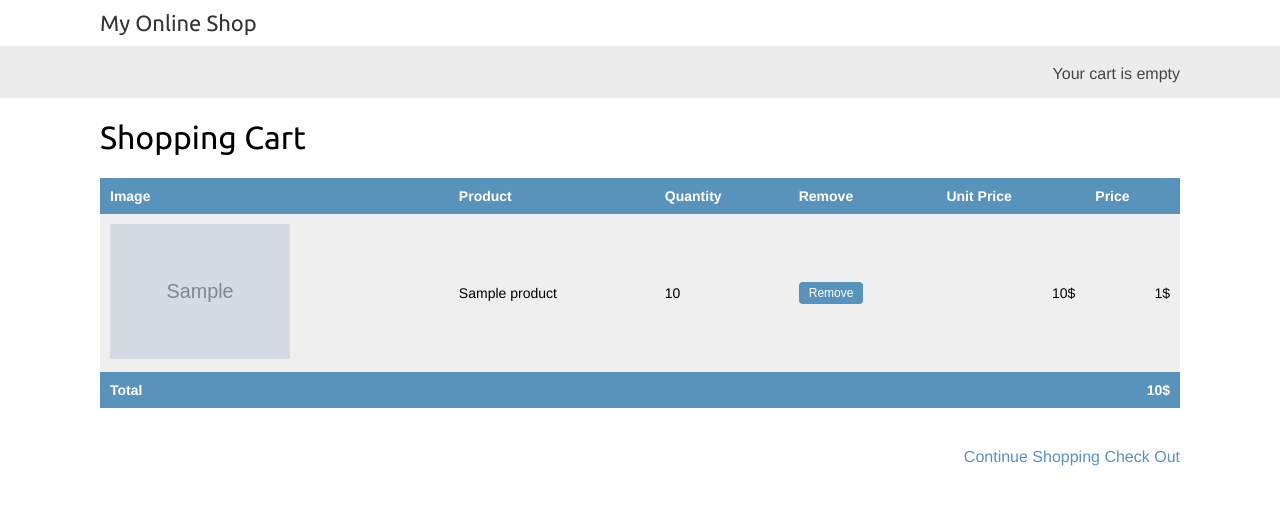
After one commit to norbek2101/e-com, a Django app: template cart/templates/cart/detail.html in a window 1280 px wide. The commit adds this page. Shown: the top 505 px of the page. Run offline with Django 4.2, Linux system fonts and the light colour scheme; the template is opened without the code that fills it: most values are stand-ins (such as "Sample title", 1, 10 or a date in 2020); grey boxes marked "Sample" are stand-in pictures.

Commit message:
cart-detail

```diff
--- a/cart/cart.py
+++ b/cart/cart.py
@@ -15,7 +15,7 @@ class  Cart(object):
     def add(self, product, quantity=1, override_quantity=False):
         product_id = str(product.product.id)
         if product_id not in self.cart:
-            self.cart[product_id]={'quantity': 0, 'price': srt(product.price)}
+            self.cart[product_id]={'quantity': 0, 'price': str(product.price)}
 
         if override_quantity:
             self.cart[product_id]['quantity'] = quantity
--- /dev/null
+++ b/cart/templates/cart/detail.html
@@ -0,0 +1,57 @@
+{% extends 'onlineshop/base.html' %}
+{% load static %}
+
+
+
+{% block title %}
+    Shopping Cart
+{% endblock title %}
+
+
+
+{% block content %}
+    <h1>Shopping Cart</h1>
+    <table class="cart">
+        <thead>
+            <tr>
+                <th>Image</th>
+                <th>Product</th>
+                <th>Quantity</th>
+                <th>Remove</th>
+                <th>Unit Price</th>
+                <th>Price</th>
+            </tr>
+        </thead>
+        <tbody>
+
+            {% for item in cart %}
+                {% with product=item.product %}
+                    <tr>
+                        <td>
+                            <a href=""><img src="{% if product.image %}{{ product.image.url }}{% else %}{% static 'img/default_pr.jpg' %}{% endif %}"></a>
+                        </td>
+                        <td>{{ product.name }}</td>
+                        <td>{{ item.quantity }}</td>
+                        <td>
+                            <form action="{% url 'cart:cart_remove' product.id %}">
+                                <input type="submit" value="Remove">
+                            </form>
+                        </td>
+                        <td class="num">{{ item.price }}$</td>
+                        <td class="num">{{ item.total_price }}$</td>
+
+                    </tr>
+                {% endwith %}
+            {% endfor %}
+            <tr class="total">
+                <td>Total</td>
+                <td colspan=4></td>
+                <td class="num">{{ cart.get_total_price }}$</td>
+            </tr>
+        </tbody>
+    </table>
+    <p class="text-right">
+        <a href="{% url 'onlineshop:product_list' %}" class="buttonlight">Continue Shopping</a>
+        <a href="#">Check Out</a>
+    </p>
+{% endblock content %}
--- /dev/null
+++ b/cart/urls.py
@@ -0,0 +1,13 @@
+from django.urls import path
+
+from .views import *
+
+
+app_name = 'cart'
+
+urlpatterns = [
+    path('', cart_detail, name='cart_detail'),
+    path('add/<int:product_id>/', cart_add, name='cart_add',),
+    path('remove/<int:product_id>/', cart_remove, name='cart_remove',),
+
+]
--- a/config/urls.py
+++ b/config/urls.py
@@ -21,5 +21,6 @@ from django.conf import settings
 
 urlpatterns = [
     path('admin/', admin.site.urls),
-    path('', include('onlineshop.urls')),
+    path('cart/', include('cart.urls', namespace='cart')),
+    path('', include('onlineshop.urls', namespace='onlineshop')),
 ] + static(settings.MEDIA_URL, document_root=settings.MEDIA_ROOT)
--- a/onlineshop/models.py
+++ b/onlineshop/models.py
@@ -10,7 +10,7 @@ class Category(models.Model):
 
 
     def get_absolute_url(self):
-        return reverse("product_list_by_category", args=[self.slug])
+        return reverse("onlineshop:product_list_by_category", args=[self.slug])
 
 
     class Meta:
@@ -34,7 +34,7 @@ class Product(models.Model):
         return self.name
 
     def get_absolute_url(self):
-        return reverse("product_detail", args=[self.id, self.slug])
+        return reverse("onlineshop:product_detail", args=[self.id, self.slug])
 
     class Meta:
         ordering = ['-name']
--- a/onlineshop/templates/onlineshop/base.html
+++ b/onlineshop/templates/onlineshop/base.html
@@ -13,6 +13,7 @@
         <a href="/", class="logo">My Online Shop</a>
     </div>
     <div id="subheader">
+
         <div class="cart">Your cart is empty</div>
     </div>
     <div id="content">
--- a/onlineshop/templates/onlineshop/product/detail.html
+++ b/onlineshop/templates/onlineshop/product/detail.html
@@ -13,6 +13,11 @@
         <h1>{{ product.name }}</h1>
         <h2><a href="{{ product.category.get_absolute_url }}">{{ product.category }}</a></h2>
         <p class="price">Price:{{ product.price }}$</p>
+        <form action="{% url 'cart:cart_add' product.id %}" method="POST">
+            {% csrf_token %}
+            {{ cart_product_form }}
+            <input type="submit" value="Add to cart">
+        </form>
         {{ product.description}}
     </div>
 {% endblock %}
--- a/onlineshop/templates/onlineshop/product/list.html
+++ b/onlineshop/templates/onlineshop/product/list.html
@@ -21,7 +21,7 @@
         <h3>Categories</h3>
         <ul>
             <li {% if not category %}class="selected"{% endif %}>
-                <a href="{% url 'product_list' %}">All</a>
+                <a href="{% url 'onlineshop:product_list' %}">All</a>
             </li>
 
             {% for c in categories %}
--- a/onlineshop/urls.py
+++ b/onlineshop/urls.py
@@ -1,6 +1,8 @@
 from django.urls import path
 
 from onlineshop.views import product_list, product_detail
+
+app_name = 'onlineshop'
 
 urlpatterns = [
     path('',  product_list, name='product_list'),
```
Also changed, not shown: cart/forms.py (added, +7 -0 lines), cart/views.py (+31 -2 lines), onlineshop/views.py (+6 -3 lines).
